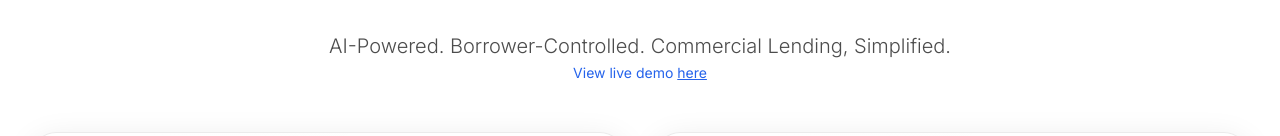
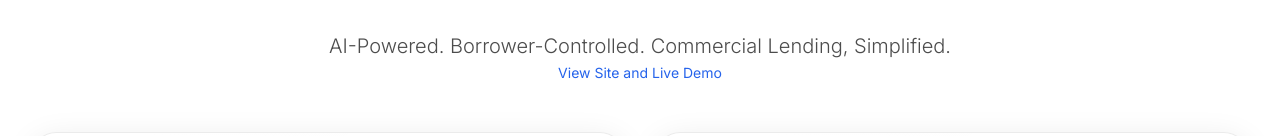
Before and after one commit to paramvora-myacara/acara-deck, a Next.js app: page / in a window 1280 px wide. Shown: the part 142-278 px from the top of the page. Built offline with nearby package versions, Linux system fonts and the light colour scheme.

Commit message:
change to view site and live demo

```diff
--- a/src/app/page.tsx
+++ b/src/app/page.tsx
@@ -72,7 +72,7 @@ export default function HomePage() {
             {'AI-Powered. Borrower-Controlled. Commercial Lending, Simplified.'}
           </p>
           <a href="https://acara-cap-frontend.vercel.app/" target="_blank" rel="noopener noreferrer" className="mt-2 text-sm text-blue-600 dark:text-blue-400 hover:underline">
-            View live demo <span className="underline">here</span>
+            View Site and Live Demo
           </a>
         </div>
 
```
